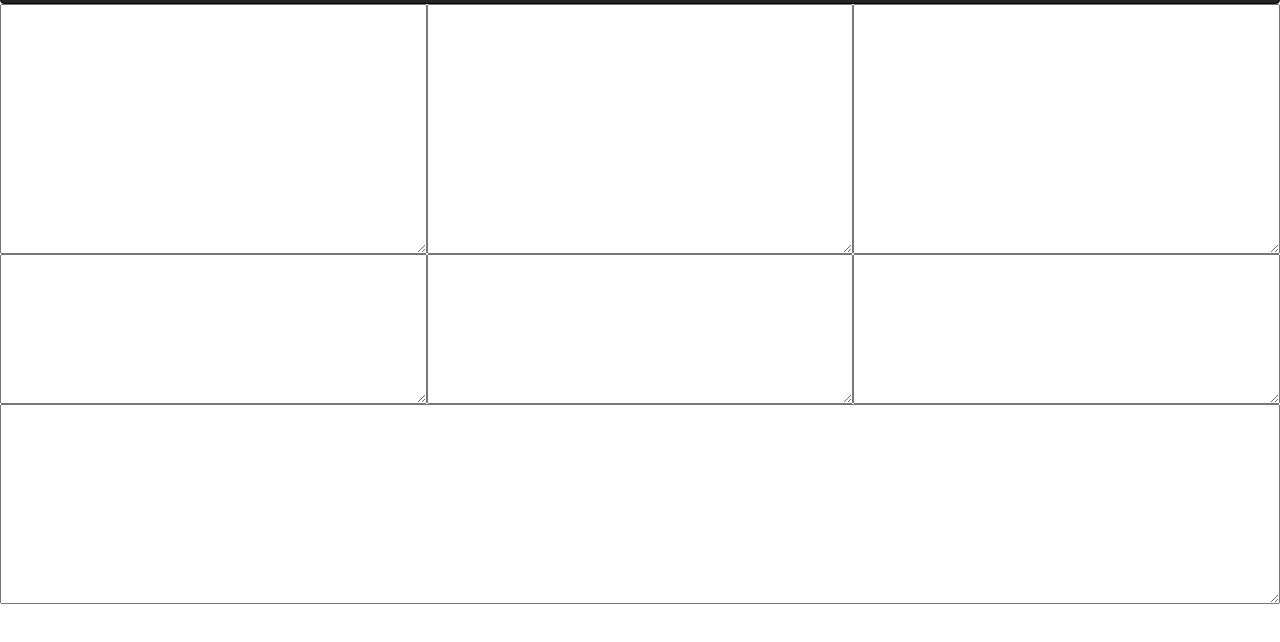
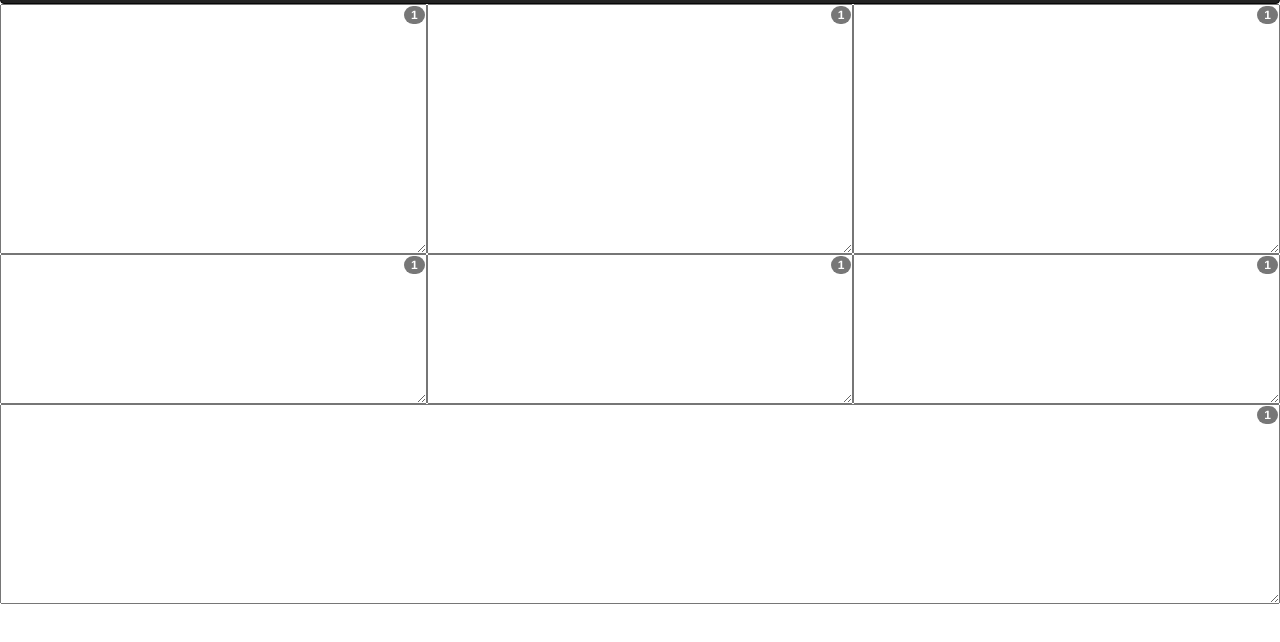
Before and after one commit to nstielau/personal-kanban, a plain HTML site: page index.html in a window 1280 px wide. Shown: the part 48-690 px from the top of the page. Drawn offline with nearby package versions, Linux system fonts and the light colour scheme.

Commit message:
Adding task counts.

```diff
--- a/index.html
+++ b/index.html
@@ -40,6 +40,7 @@
     .cell {padding: 0px; margin: 0px;}
     .navbar {margin-bottom: 0px;}
     #last-saved{margin:0; font-size: 0.75em}
+    .cell .badge {position: absolute; right: 0; margin: 2px;}
     </style>
 
     <script>
@@ -77,9 +78,31 @@
       }
     }
 
+    function changeEventHandler(event) {
+      updateLineCount(event.target.parentElement)
+    }
+
+    function updateLineCount(cell) {
+      var textarea = cell.querySelectorAll('textarea')[0]
+      var badge = cell.querySelectorAll('.badge')[0]
+      var line_count = $.trim(textarea.value).split("\n").length;
+      badge.innerHTML = line_count
+    }
+
     ready(function(){
       load();
+
+      var elements = document.querySelectorAll('.cell');
+      Array.prototype.forEach.call(elements, function(cell, i){
+        updateLineCount(cell)
+      });
+
       setInterval(save, 10000);
+
+      var elements = document.querySelectorAll('textarea');
+      Array.prototype.forEach.call(elements, function(textarea, i){
+        textarea.addEventListener('input', changeEventHandler);
+      });
     });
 
     $(window).keydown(function (e){
@@ -117,24 +140,30 @@
     <div class="container">
       <div class="row work">
         <div class="cell col-md-4">
+          <span class="badge badge-info"></span>
           <textarea id="work_todo">WAITING TO LOAD DATA</textarea>
         </div>
         <div class="cell col-md-4">
+          <span class="badge badge-info"></span>
           <textarea id="work_doing">WAITING TO LOAD DATA</textarea>
        </div>
         <div class="cell col-md-4">
+          <span class="badge badge-info"></span>
           <textarea id="work_done">WAITING TO LOAD DATA</textarea>
         </div>
       </div>
       <!-- Example row of columns -->
       <div class="row home">
         <div class="cell col-md-4">
+          <span class="badge badge-info"></span>
           <textarea id="home_todo">WAITING TO LOAD DATA</textarea>
         </div>
         <div class="cell col-md-4">
+          <span class="badge badge-info"></span>
           <textarea id="home_doing">WAITING TO LOAD DATA</textarea>
        </div>
         <div class="cell col-md-4">
+          <span class="badge badge-info"></span>
           <textarea id="home_done">WAITING TO LOAD DATA</textarea>
         </div>
       </div>
@@ -142,6 +171,7 @@
       <!-- Example row of columns -->
       <div class="row people">
         <div class="cell col-md-12">
+          <span class="badge badge-info"></span>
           <textarea id="context_people">WAITING TO LOAD DATA</textarea>
         </div>
       </div>
```
